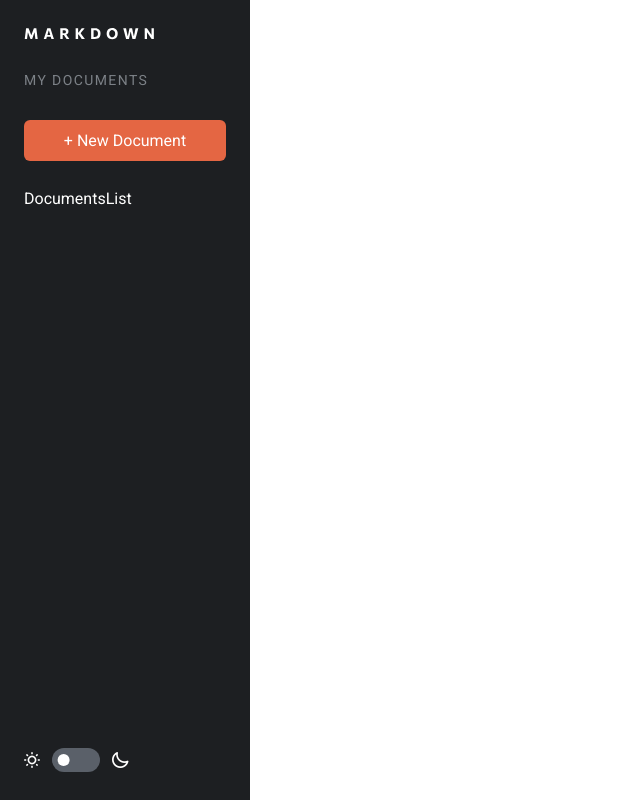
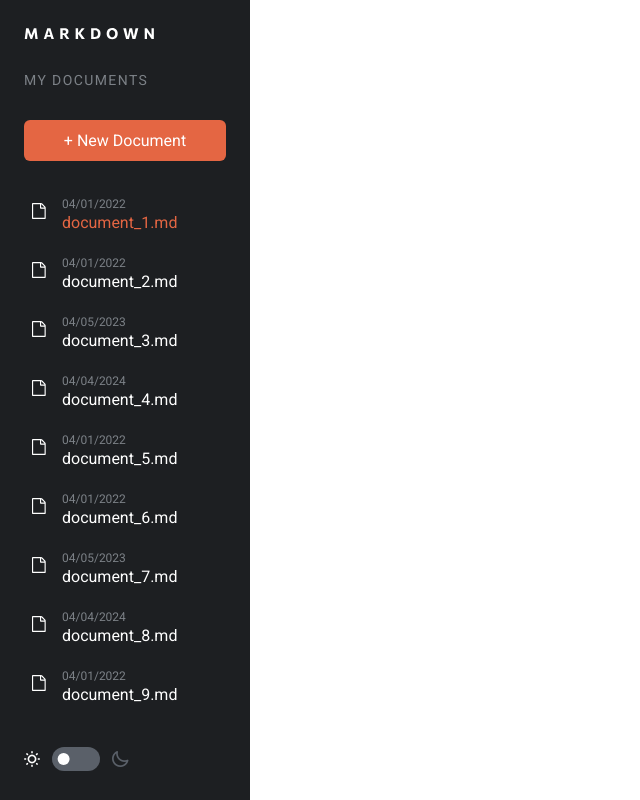
Before and after one commit to DmitryMuzalev/markdown-editor, a React (Vite) app: page / in a window 1280 px wide. Shown: the whole page, without its empty margins (0-640 px from the left). Built offline with nearby package versions, Linux system fonts and the light colour scheme.

Commit message:
feat: create Documents component

```diff
--- /dev/null
+++ b/src/components/Sidebar/Documents/Documents.jsx
@@ -0,0 +1,136 @@
+import clsx from "clsx";
+import { Button } from "../../UI/Button/Button";
+import styles from "./Documents.module.scss";
+
+import DocumentIcon from "../../../assets/icon-document.svg";
+import { useState } from "react";
+
+function Documents({ classes = [] }) {
+  const documentsStyles = clsx(styles.documents, ...classes);
+
+  const testDocuments = [
+    {
+      id: "initDocsId1",
+      createdAt: "04/01/2022",
+      name: "document_1.md",
+    },
+    {
+      id: "initDocsId2",
+      createdAt: "04/01/2022",
+      name: "document_2.md",
+    },
+    {
+      id: "initDocsId3",
+      createdAt: "04/05/2023",
+      name: "document_3.md",
+    },
+    {
+      id: "initDocsId4",
+      createdAt: "04/04/2024",
+      name: "document_4.md",
+    },
+    {
+      id: "initDocsId5",
+      createdAt: "04/01/2022",
+      name: "document_5.md",
+    },
+    {
+      id: "initDocsId6",
+      createdAt: "04/01/2022",
+      name: "document_6.md",
+    },
+    {
+      id: "initDocsId7",
+      createdAt: "04/05/2023",
+      name: "document_7.md",
+    },
+    {
+      id: "initDocsId8",
+      createdAt: "04/04/2024",
+      name: "document_8.md",
+    },
+    {
+      id: "initDocsId9",
+      createdAt: "04/01/2022",
+      name: "document_9.md",
+    },
+    {
+      id: "initDocsId10",
+      createdAt: "04/05/2023",
+      name: "document_10.md",
+    },
+    {
+      id: "initDocsId11",
+      createdAt: "04/04/2024",
+      name: "document_11.md",
+    },
+    {
+      id: "initDocsId12",
+      createdAt: "04/01/2022",
+      name: "document_12.md",
+    },
+    {
+      id: "initDocsId13",
+      createdAt: "04/01/2022",
+      name: "document_13.md",
+    },
+    {
+      id: "initDocsId14",
+      createdAt: "04/05/2023",
+      name: "document_14.md",
+    },
+    {
+      id: "initDocsId15",
+      createdAt: "04/04/2024",
+      name: "document_15.md",
+    },
+  ];
+
+  const [currentDocumentID, setCurrentDocumentID] = useState("initDocsId1");
+
+  const handlerClickDocument = (id) => setCurrentDocumentID(id);
+
+  return (
+    <div className={documentsStyles}>
+      <Button type="primary" classes={styles.documentsButton}>
+        <span>+ New Document</span>
+      </Button>
+      <ul className={styles.documentsList}>
+        {testDocuments.map((doc) => {
+          return (
+            <Document
+              key={doc.id}
+              name={doc.name}
+              date={doc.createdAt}
+              isActive={doc.id === currentDocumentID}
+              cb={() => handlerClickDocument(doc.id)}
+            />
+          );
+        })}
+      </ul>
+    </div>
+  );
+}
+
+function Document({ name, date, cb, isActive }) {
+  const documentStyles = clsx(
+    styles.document,
+    isActive && styles.documentActive
+  );
+
+  return (
+    <li>
+      <button className={documentStyles} onClick={cb}>
+        <div className={styles.documentIcon}>
+          <img src={DocumentIcon} alt="document icon" />
+        </div>
+        <div className={styles.documentInfo}>
+          <span className="label-text">{date}</span>
+          <p>{name}</p>
+        </div>
+      </button>
+    </li>
+  );
+}
+
+export { Documents };
--- /dev/null
+++ b/src/components/Sidebar/Documents/Documents.module.scss
@@ -0,0 +1,60 @@
+.documents {
+  display: flex;
+  flex-direction: column;
+  row-gap: 1.75rem;
+  min-width: 100%;
+  &Button {
+    width: 100%;
+  }
+  &List {
+    padding: 0.25rem;
+    overflow: auto;
+
+    &::-webkit-scrollbar {
+      width: 0.25rem;
+    }
+    &::-webkit-scrollbar-track {
+      box-shadow: inset 0 0 0.25rem var(--natural-500);
+      border-radius: 10px;
+    }
+
+    &::-webkit-scrollbar-thumb {
+      background: var(--primary-100);
+      border-radius: 10px;
+    }
+
+    li {
+      margin-bottom: 1.25rem;
+
+      &:last-child {
+        margin-bottom: 0;
+      }
+    }
+  }
+}
+
+.document {
+  display: flex;
+  align-items: center;
+  width: 100%;
+  padding: 0 0.25rem;
+  column-gap: 1rem;
+  transition: color var(--tr-time);
+
+  &Active {
+    color: var(--primary-100);
+  }
+
+  &Icon {
+  }
+
+  &Info {
+    text-align: left;
+    flex-grow: 1;
+
+    span {
+      display: inline-block;
+      margin-bottom: 0.125rem;
+    }
+  }
+}
--- a/src/components/Sidebar/DocumentsList/DocumentsList.jsx
+++ /dev/null
@@ -1,17 +0,0 @@
-import clsx from 'clsx';
-import { Button } from '../../UI/Button/Button';
-import styles from './DocumentsList.module.scss';
-
-function DocumentsList({ classes = [] }) {
-  const documentsListStyles = clsx(styles.documentsList, ...classes);
-
-  return (
-    <div className={documentsListStyles}>
-      <Button type="primary" classes={styles.documentsListButton}>
-        <span>+ New Document</span>
-      </Button>
-      DocumentsList
-    </div>
-  );
-}
-export { DocumentsList };
--- a/src/components/Sidebar/DocumentsList/DocumentsList.module.scss
+++ /dev/null
@@ -1,9 +0,0 @@
-.documentsList {
-  display: flex;
-  flex-direction: column;
-  row-gap: 1.75rem;
-  min-width: 100%;
-  &Button {
-    width: 100%;
-  }
-}
--- a/src/components/Sidebar/Sidebar.jsx
+++ b/src/components/Sidebar/Sidebar.jsx
@@ -1,17 +1,17 @@
 //_Styles:
-import styles from './Sidebar.module.scss';
+import styles from "./Sidebar.module.scss";
 
 //_Components:
-import { Logo } from '../Logo/Logo';
-import { DocumentsList } from './DocumentsList/DocumentsList';
-import { ThemSwitcher } from './ThemSwitcher/ThemSwitcher';
+import { Logo } from "../Logo/Logo";
+import { Documents } from "./Documents/Documents";
+import { ThemSwitcher } from "./ThemSwitcher/ThemSwitcher";
 
 function Sidebar() {
   return (
     <div className={styles.sidebar}>
       <Logo />
       <p className="section-title">my documents</p>
-      <DocumentsList classes={[styles.sidebarDocumentsList]} />
+      <Documents classes={[styles.sidebarDocuments]} />
       <ThemSwitcher />
     </div>
   );
--- a/src/components/Sidebar/Sidebar.module.scss
+++ b/src/components/Sidebar/Sidebar.module.scss
@@ -9,7 +9,8 @@
   color: var(--white);
   background-color: var(--natural-200);
 
-  &DocumentsList {
+  &Documents {
+    max-height: calc(100vh - 12.8rem);
     flex-grow: 1;
   }
 }
--- a/src/components/Sidebar/ThemSwitcher/ThemSwitcher.jsx
+++ b/src/components/Sidebar/ThemSwitcher/ThemSwitcher.jsx
@@ -1,31 +1,41 @@
-import styles from './ThemSwitcher.module.scss';
-import { useState, useEffect } from 'react';
+import styles from "./ThemSwitcher.module.scss";
+import { useState, useEffect } from "react";
 
-import clsx from 'clsx';
+import clsx from "clsx";
 
 function ThemSwitcher() {
-  const [theme, setTheme] = useState('light');
+  const [theme, setTheme] = useState("light");
 
   useEffect(() => {
-    document.body.setAttribute('data-theme', theme);
+    document.body.setAttribute("data-theme", theme);
   }, [theme]);
 
   const toggleSwitcher = () => {
-    setTheme(theme === 'dark' ? 'light' : 'dark');
+    setTheme(theme === "dark" ? "light" : "dark");
   };
 
   const switcherStyles = clsx(
     styles.switcher,
-    theme === 'dark' && styles.switcherChecked
+    theme === "dark" && styles.switcherChecked
   );
 
   return (
     <div className={styles.themeSwitcher}>
-      <i className="icon-light-mode"></i>
+      <i
+        className="icon-light-mode"
+        style={{
+          color: theme === "dark" ? "var(--natural-500)" : "var(--white)",
+        }}
+      ></i>
       <button className={switcherStyles} onClick={toggleSwitcher}>
         <span className={styles.switcherSlider}></span>
       </button>
-      <i className="icon-dark-mode"></i>
+      <i
+        className="icon-dark-mode"
+        style={{
+          color: theme === "dark" ? "var(--white)" : "var(--natural-500)",
+        }}
+      ></i>
     </div>
   );
 }
--- a/src/components/Sidebar/ThemSwitcher/ThemSwitcher.module.scss
+++ b/src/components/Sidebar/ThemSwitcher/ThemSwitcher.module.scss
@@ -2,10 +2,6 @@
   display: flex;
   align-items: center;
   column-gap: 0.75rem;
-
-  i {
-    display: inline-block;
-  }
 }
 
 .switcher {
@@ -26,7 +22,7 @@
 
   &Slider::before {
     position: absolute;
-    content: '';
+    content: "";
     height: 0.75rem;
     width: 0.75rem;
     background-color: var(--white);
--- a/src/icon-font-styles.scss
+++ b/src/icon-font-styles.scss
@@ -1,26 +1,29 @@
 @font-face {
-  font-family: 'icon-font';
-  src: url('../src/assets/icon-font/icon-font.eot?xwofji');
-  src: url('../src/assets/icon-font/icon-font.eot?xwofji#iefix')
-      format('embedded-opentype'),
-    url('../src/assets/icon-font/icon-font.ttf?xwofji') format('truetype'),
-    url('../src/assets/icon-font/icon-font.woff?xwofji') format('woff'),
-    url('../src/assets/icon-font/icon-font.svg?xwofji#icon-font') format('svg');
+  font-family: "icon-font";
+  src: url("../src/assets/icon-font/icon-font.eot?xwofji");
+  src: url("../src/assets/icon-font/icon-font.eot?xwofji#iefix")
+      format("embedded-opentype"),
+    url("../src/assets/icon-font/icon-font.ttf?xwofji") format("truetype"),
+    url("../src/assets/icon-font/icon-font.woff?xwofji") format("woff"),
+    url("../src/assets/icon-font/icon-font.svg?xwofji#icon-font") format("svg");
   font-weight: normal;
   font-style: normal;
   font-display: block;
 }
 
-[class^='icon-'],
-[class*=' icon-'] {
+[class^="icon-"],
+[class*=" icon-"] {
   /* use !important to prevent issues with browser extensions that change fonts */
-  font-family: 'icon-font' !important;
+  font-family: "icon-font" !important;
   speak: never;
   font-style: normal;
   font-weight: normal;
   font-variant: normal;
   text-transform: none;
   line-height: 1;
+  color: var(--white);
+
+  transition: color var(--tr-time);
 
   /* Better Font Rendering =========== */
   -webkit-font-smoothing: antialiased;
@@ -28,10 +31,10 @@
 }
 
 .icon-dark-mode:before {
-  content: '\e900';
-  color: var(--white);
+  color: inherit;
+  content: "\e900";
 }
 .icon-light-mode:before {
-  content: '\e901';
-  color: var(--white);
+  color: inherit;
+  content: "\e901";
 }
--- a/src/index.scss
+++ b/src/index.scss
@@ -9,16 +9,16 @@
 
 //_Import fonts:
 /* font-family: "Roboto Mono", monospace; */
-@import url('https://fonts.googleapis.com/css2?family=Roboto+Mono:ital,wght@0,100..700;1,100..700&display=swap');
+@import url("https://fonts.googleapis.com/css2?family=Roboto+Mono:ital,wght@0,100..700;1,100..700&display=swap");
 
 /* font-family: "Roboto Slab", serif; */
-@import url('https://fonts.googleapis.com/css2?family=Roboto+Slab:wght@100..900&display=swap');
+@import url("https://fonts.googleapis.com/css2?family=Roboto+Slab:wght@100..900&display=swap");
 
 /* font-family: "Roboto", sans-serif; */
-@import url('https://fonts.googleapis.com/css2?family=Roboto:wght@100;300;400;500;700;900&display=swap');
+@import url("https://fonts.googleapis.com/css2?family=Roboto:wght@100;300;400;500;700;900&display=swap");
 
 /* Icon font */
-@import './icon-font-styles.scss';
+@import "./icon-font-styles.scss";
 
 :root {
   //_Colors:
@@ -38,9 +38,9 @@
   --white: #ffffff;
 
   //_Fonts:
-  --ff-rb: 'Roboto', sans-serif;
-  --ff-rb-mono: 'Roboto Mono', monospace;
-  --ff-rb-slab: 'Roboto Slab', serif;
+  --ff-rb: "Roboto", sans-serif;
+  --ff-rb-mono: "Roboto Mono", monospace;
+  --ff-rb-slab: "Roboto Slab", serif;
 
   //_Transition time
   --tr-time: 0.3s;
@@ -51,18 +51,23 @@ body {
   min-height: 100vh;
 }
 
-body[data-theme='light'] {
+body[data-theme="light"] {
 }
 
-body[data-theme='dark'] {
+body[data-theme="dark"] {
 }
 
 button {
   cursor: pointer;
+  color: inherit;
   font-family: inherit;
   font-size: inherit;
   border: none;
   background-color: transparent;
+}
+
+ul {
+  list-style: none;
 }
 
 .label-text {
```
